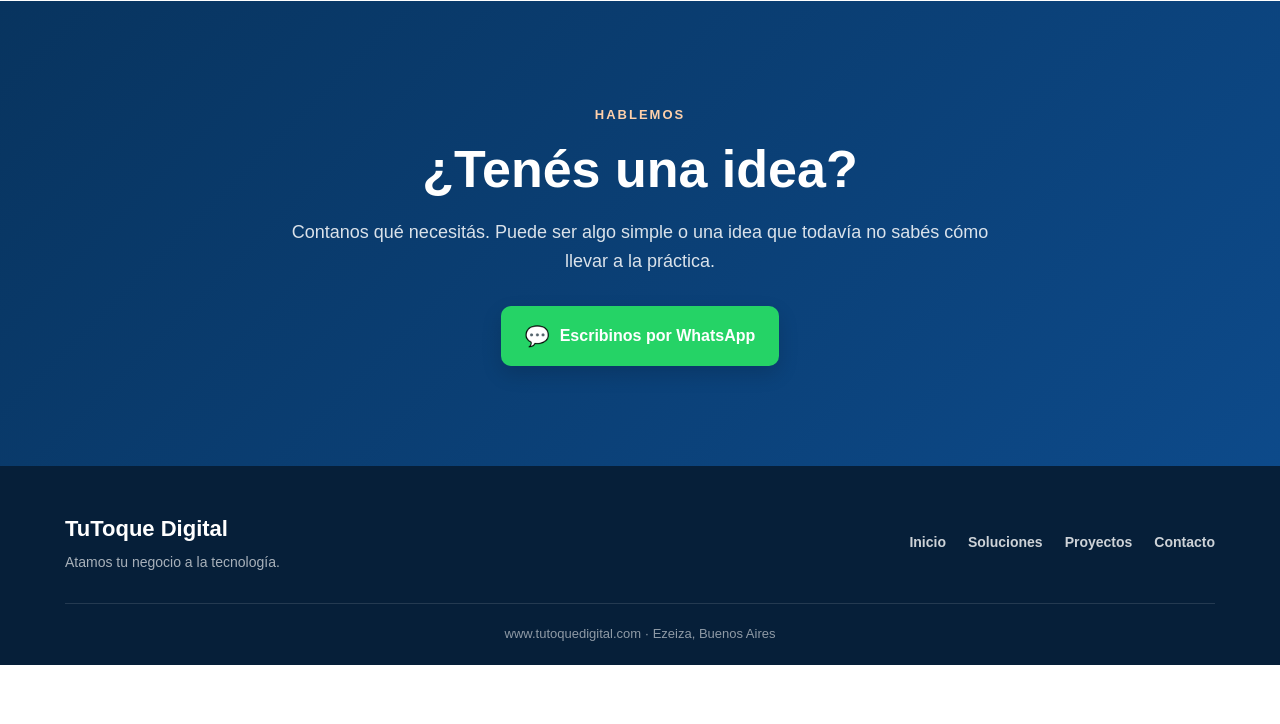
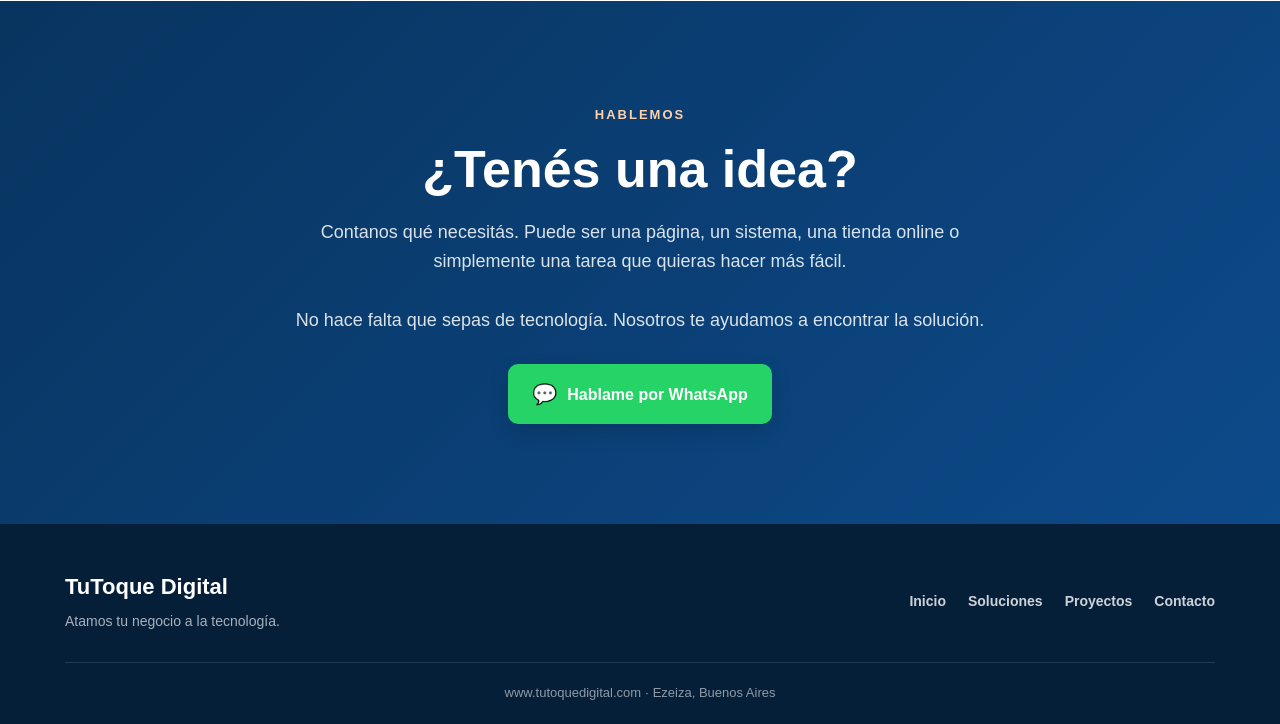
Before and after one commit to RubenPare/tutoque_digital, a FastAPI app: page / in a window 1280 px wide. Shown: the part 5531-6255 px from the top of the page. Before the commit the page ends 6196 px from the top, so only its background shows below. Run offline with FastAPI, Linux system fonts and the light colour scheme.

Commit message:
Mejora seccion de contacto

```diff
--- a/templates/index.html
+++ b/templates/index.html
@@ -998,8 +998,16 @@
         <p>
 
             Contanos qué necesitás.
-                    Puede ser algo simple o una idea que
-                    todavía no sabés cómo llevar a la práctica.
+            Puede ser una página, un sistema,
+            una tienda online o simplemente una tarea
+            que quieras hacer más fácil.
+
+        </p>
+
+        <p>
+
+            No hace falta que sepas de tecnología.
+            Nosotros te ayudamos a encontrar la solución.
 
         </p>
 
@@ -1014,7 +1022,7 @@
                 💬
             </span>
 
-                    Escribinos por WhatsApp
+            Hablame por WhatsApp
 
         </a>
 
```
Lines whose indentation alone changed are shown as unchanged.
